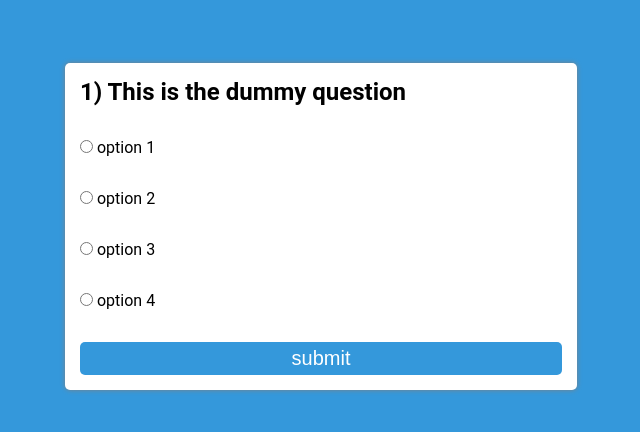
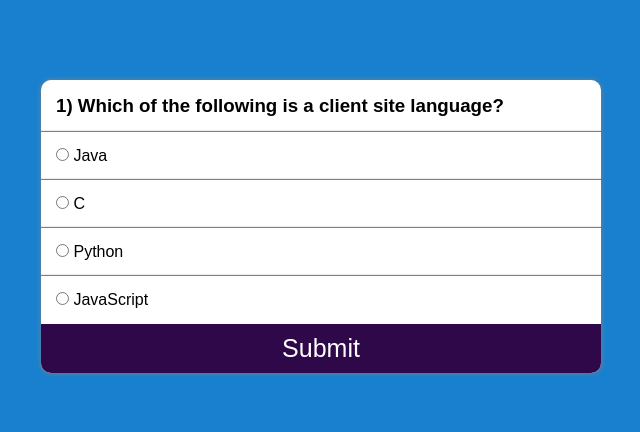
Before and after one commit to bhupendrar1/Quiz-app, a plain HTML site: page index.html in a window 1280 px wide. Shown: the part 174-606 px from the top of the page, without its empty margins (319-959 px from the left). Drawn offline with Linux system fonts and the light colour scheme.

Commit message:
adding code

```diff
--- a/app.css
+++ b/app.css
@@ -2,41 +2,53 @@
     padding: 0;
     margin: 0;
     box-sizing: border-box;
-}
-@import url('https://fonts.googleapis.com/css2?family=Roboto:ital,wght@0,100..900;1,100..900&display=swap');
-body{
-    background-color: #3498db;
-    font-family: "Roboto", sans-serif;
+    font-family: 'Poppins', sans-serif;
 }
 
-.main{
+@import url('https://fonts.googleapis.com/css2?family=Poppins:wght@100&display=swap');
+.main {
     width: 100%;
     height: 100vh;
-  display: flex;
-  justify-content: center;
-  align-items: center;
-  flex-direction: column;
+    display: flex;
+    justify-content: center;
+    align-items: center;
+    background-color: rgb(24, 128, 207);
 }
 
-#box{
-    width: 40%;
+.container {
+    width: 35rem;
     box-shadow: 0px 0px 5px grey;
-   background-color: white;
-   border-radius: 5px;
-   padding: 15px;
+    display: flex;
+    background-color: white;
+    border-radius: 10px;
+    overflow: hidden;
+    flex-direction: column;
 }
-.row {
+
+.col {
+    text-align: justify;
+    padding: 15px;
+    width: 95%;
+}
+
+#submit {
     width: 100%;
-    margin: 2rem;
-    margin-left: 0;
+    background-color: rgb(47, 8, 73);
+    transition: 0.5s;
+    color: white;
+    outline: none;
+    border: none;
+    font-size: 25px;
+    display: block;
+    padding: 10px;
+    cursor: pointer;
+}
 
+#submit:hover {
+    background-color: rgb(34, 6, 53);
 }
-.btn {
+
+.box {
+    box-shadow: 0px -1px 1px grey;
     width: 100%;
-    padding: 5px;
-    background-color: #3498db;
-    font-size: 20px;
-    color: white;
-    border: none;
-    border-radius: 5px;
 }
--- a/app.js
+++ b/app.js
@@ -0,0 +1,96 @@
+const quizData = [{
+        question: "Which of the following is a client site language?",
+        a: "Java",
+        b: "C",
+        c: "Python",
+        d: "JavaScript",
+        correct: "d",
+    },
+    {
+        question: "What does HTML stand for?",
+        a: "Hypertext Markup Language",
+        b: "Cascading Style Sheet",
+        c: "Jason Object Notation",
+        d: "Helicopters Terminals Motorboats Lamborginis",
+        correct: "a",
+    },
+    {
+        question: "What year was JavaScript launched?",
+        a: "1996",
+        b: "1995",
+        c: "1994",
+        d: "none of the above",
+        correct: "b",
+    },
+    {
+        question: "What does CSS stands for?",
+        a: "Hypertext Markup Language",
+        b: "Cascading Style Sheet",
+        c: "Jason Object Notation",
+        d: "Helicopters Terminals Motorboats Lamborginis",
+        correct: "b",
+    }
+];
+let index = 0;
+let correct = 0,
+    incorrect = 0,
+    total = quizData.length;
+let questionBox = document.getElementById("questionBox");
+let allInputs = document.querySelectorAll("input[type='radio']")
+const loadQuestion = () => {
+    if (total === index) {
+        return quizEnd()
+    }
+    reset()
+    const data = quizData[index]
+    questionBox.innerHTML = `${index + 1}) ${data.question}`
+    allInputs[0].nextElementSibling.innerText = data.a
+    allInputs[1].nextElementSibling.innerText = data.b
+    allInputs[2].nextElementSibling.innerText = data.c
+    allInputs[3].nextElementSibling.innerText = data.d
+}
+
+document.querySelector("#submit").addEventListener(
+    "click",
+    function() {
+        const data = quizData[index]
+        const ans = getAnswer()
+        if (ans === data.correct) {
+            correct++;
+        } else {
+            incorrect++;
+        }
+        index++;
+        loadQuestion()
+    }
+)
+
+const getAnswer = () => {
+    let ans;
+    allInputs.forEach(
+        (inputEl) => {
+            if (inputEl.checked) {
+                ans = inputEl.value;
+            }
+        }
+    )
+    return ans;
+}
+
+const reset = () => {
+    allInputs.forEach(
+        (inputEl) => {
+            inputEl.checked = false;
+        }
+    )
+}
+
+const quizEnd = () => {
+    // console.log(document.getElementsByClassName("container"));
+    document.getElementsByClassName("container")[0].innerHTML = `
+        <div class="col">
+            <h3 class="w-100"> Hii, you've scored ${correct} / ${total} </h3>
+        </div>
+    `
+}
+loadQuestion(index);
--- a/index.html
+++ b/index.html
@@ -1,36 +1,44 @@
+<!DOCTYPE html>
 <html lang="en">
+
 <head>
     <meta charset="UTF-8">
+    <meta http-equiv="X-UA-Compatible" content="IE=edge">
     <meta name="viewport" content="width=device-width, initial-scale=1.0">
-    <title>Quiz app</title>
-    <link rel="stylesheet" href="app.css">
+    <title>Document</title>
+    <link rel="stylesheet" href="app.css" />
 </head>
+
 <body>
-    <div class="main">
-        <div id="box">
-         <h2>1) This is the dummy question</h2>
-         <div class="row">
-         <input id="option1" type="radio" value="a" name="option">
-         <label for="">option 1</label>
-          </div>
-           <div class="row">
-         <input id="option2" type="radio" value="b" name="option">
-         <label for="">option 2</label>
-          </div>
-           <div class="row">
-         <input id="option3" type="radio" value="c" name="option">
-         <label for="">option 3</label>
-          </div>
-           <div class="row">
-         <input id="option4" type="radio" value="d" name="option">
-        <label for="">option 4</label>
-          </div>
-          <button class="btn">
-            submit
-          </button>
+    <section class="main">
+
+        <div class="container">
+            <div class="col">
+                <h3 id="questionBox">
+                    1) Lorem ipsum dolor sit amet, consectetur adipisicing elit Debitis?
+                </h3>
+            </div>
+            <div class="col box">
+                <input name="option" type="radio" id="first" value="a" required>
+                <label for="first">Testing 1</label>
+            </div>
+            <div class="col box">
+                <input name="option" type="radio" id="second" value="b" required>
+                <label for="second">Testing 2</label>
+            </div>
+            <div class="col box">
+                <input name="option" type="radio" id="third" value="c" required>
+                <label for="third">Testing 3</label>
+            </div>
+            <div class="col box">
+                <input name="option" type="radio" id="fourth" value="d" required>
+                <label for="fourth">Testing 4</label>
+            </div>
+            <button id="submit">Submit</button>
         </div>
-    </div>
-    <script src="app.js">
-    </script>
+
+    </section>
+    <script src="app.js"></script>
 </body>
+
 </html>
```
